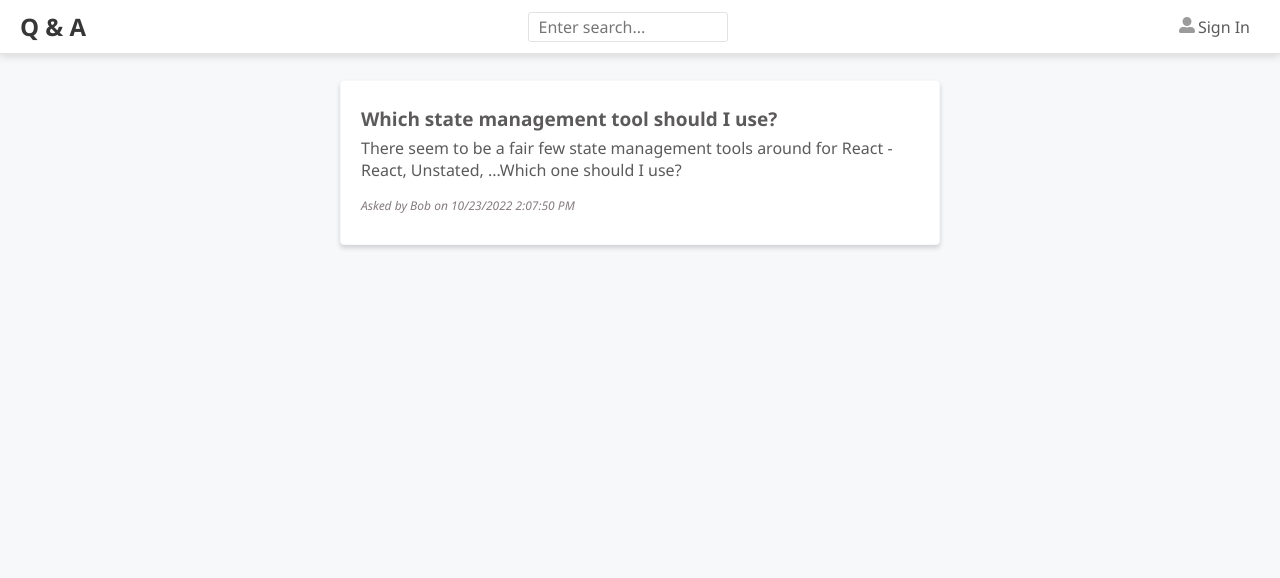
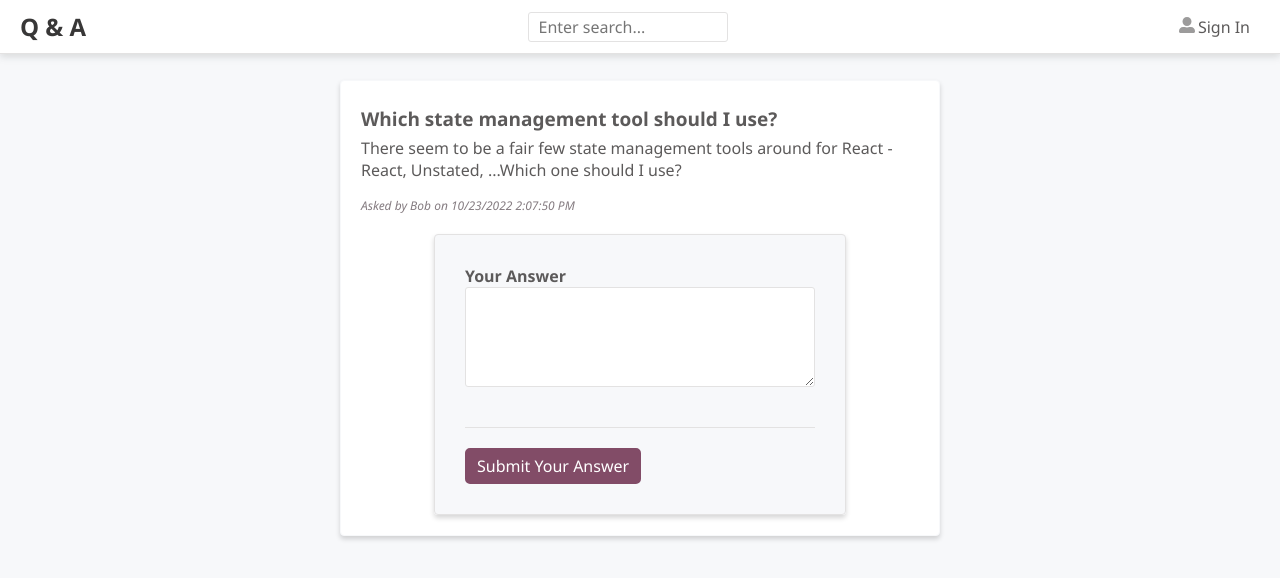
Before and after one commit to ikembakwem/frontend, a React (Create React App) app: page /questions/2 in a window 1280 px wide. Shown: the top 578 px of the page. Built offline with nearby package versions, Linux system fonts and the light colour scheme; the HTML template or start-up script is replaced by a standard one.

Commit message:
Finished creating Forms

```diff
--- a/src/Styles.ts
+++ b/src/Styles.ts
@@ -1,4 +1,5 @@
 import styled from '@emotion/styled';
+import { css } from '@emotion/react';
 
 // Colors
 export const gray1 = '#383737';
@@ -41,3 +42,71 @@ export const PrimaryButton = styled.button`
     cursor: not-allowed;
   }
 `;
+
+export const Fieldset = styled.fieldset`
+  margin: 10px auto 0;
+  padding: 30px;
+  width: 350px;
+  background-color: ${gray6};
+  border-radius: 4px;
+  border: 1px solid ${gray5};
+  box-shadow: 0 3px 5px 0 rgba(0, 0, 0, 0.16);
+`;
+
+export const FieldContainer = styled.div`
+  margin-bottom: 10px;
+`;
+
+export const FieldLabel = styled.label`
+  font-weight: bold;
+`;
+
+const baseFieldCSS = css`
+  box-sizing: border-box;
+  font-family: ${fontFamily};
+  font-size: ${fontSize};
+  margin-bottom: 5px;
+  padding: 8px 10px;
+  border: 1px solid ${gray5};
+  border-radius: 3px;
+  color: ${gray2};
+  background-color: white;
+  width: 100%;
+  :focus {
+    outline-color: ${gray5};
+  }
+
+  :disabled {
+    background-color: ${gray6};
+  }
+`;
+
+export const FieldInput = styled.input`
+  ${baseFieldCSS}
+`;
+
+export const FieldTextArea = styled.textarea`
+  ${baseFieldCSS}
+  height: 100px
+`;
+
+export const FieldError = styled.div`
+  color: red;
+  font-size: 12px;
+`;
+
+export const FormButtonContainer = styled.div`
+  margin: 30px 0 0;
+  padding: 20px 0 0;
+  border-top: 1px solid ${gray5};
+`;
+
+export const SubmissionSuccess = styled.div`
+  margin-top: 10px;
+  color: green;
+`;
+
+export const SubmissionFailer = styled.div`
+  margin-top: 10px;
+  color: red;
+`;
--- a/src/components/Header.tsx
+++ b/src/components/Header.tsx
@@ -3,27 +3,27 @@
 import { css } from '@emotion/react';
 
 // Dependencies
-import React, { ChangeEvent, useState } from 'react';
+import React from 'react';
+import { useForm } from 'react-hook-form';
 
 // Components
 import { FaUserAlt as UserIcon } from 'react-icons/fa';
 import { Link, useSearchParams } from 'react-router-dom';
 import { fontFamily, fontSize, gray1, gray2, gray5 } from '../Styles';
 
+type FormData = {
+  search: string;
+};
+
 export const Header = () => {
+  const { register } = useForm<FormData>();
   const [searchParams] = useSearchParams();
 
+  // const { ref, name } = register('search');
   const criteria = searchParams.get('criteria') || '';
-
-  const [search, setSearch] = useState(criteria);
-
-  const handleSearchInputChange = (e: ChangeEvent<HTMLInputElement>) => {
-    setSearch(e.currentTarget.value);
-  };
 
   const handleSubmit = (e: React.FormEvent) => {
     e.preventDefault();
-    console.log(search);
   };
   return (
     <div
@@ -54,10 +54,10 @@ export const Header = () => {
       </Link>
       <form onSubmit={handleSubmit}>
         <input
+          {...register('search')}
           type="text"
           placeholder="Enter search..."
-          value={search}
-          onChange={handleSearchInputChange}
+          defaultValue={criteria}
           css={css`
             box-sizing: border-box;
             font-family: ${fontFamily};
--- a/src/pages/AskPage.tsx
+++ b/src/pages/AskPage.tsx
@@ -1,5 +1,43 @@
+import { useForm } from 'react-hook-form';
 import { Page } from '../components/Page';
+import {
+  FieldContainer,
+  FieldInput,
+  FieldLabel,
+  Fieldset,
+  FieldTextArea,
+  FormButtonContainer,
+  PrimaryButton,
+} from '../Styles';
 
-export const AskPage = () => <Page title="Ask a question">{null}</Page>;
+type FormData = {
+  title: string;
+  content: string;
+};
+
+export const AskPage = () => {
+  const { register } = useForm<FormData>();
+  //   const { ref, name } = register('title');
+
+  return (
+    <Page title="Ask a question">
+      <form>
+        <Fieldset>
+          <FieldContainer>
+            <FieldLabel htmlFor="title">Title</FieldLabel>
+            <FieldInput id="title" type="text" {...register('title')} />
+          </FieldContainer>
+          <FieldContainer>
+            <FieldLabel htmlFor="content">Content</FieldLabel>
+            <FieldTextArea id="content" {...register('content')} />
+          </FieldContainer>
+          <FormButtonContainer>
+            <PrimaryButton type="submit">Submit Your Question</PrimaryButton>
+          </FormButtonContainer>
+        </Fieldset>
+      </form>
+    </Page>
+  );
+};
 
 export default AskPage;
--- a/src/pages/QuestionPage.tsx
+++ b/src/pages/QuestionPage.tsx
@@ -5,8 +5,22 @@ import { Page } from '../components/Page';
 import { useParams } from 'react-router-dom';
 import { getQuestion, QuestionData } from '../QuestionsData';
 import React, { useEffect, useState } from 'react';
-import { gray3, gray6 } from '../Styles';
+import {
+  FieldContainer,
+  FieldLabel,
+  Fieldset,
+  FieldTextArea,
+  FormButtonContainer,
+  gray3,
+  gray6,
+  PrimaryButton,
+} from '../Styles';
 import { AnswerList } from '../components/AnswerList';
+import { useForm } from 'react-hook-form';
+
+type FormData = {
+  content: string;
+};
 
 export const QuestionPage = () => {
   const [question, setQuestion] = useState<QuestionData | null>(null);
@@ -23,6 +37,8 @@ export const QuestionPage = () => {
       doGetQuestions(Number(questionId));
     }
   }, [questionId]);
+
+  const { register } = useForm<FormData>();
 
   return (
     <Page>
@@ -66,6 +82,23 @@ export const QuestionPage = () => {
               } on ${question.created.toLocaleDateString()} ${question.created.toLocaleTimeString()}`}
             </div>
             <AnswerList data={question.answers} />
+            <form
+              css={css`
+                margin-top: 20px;
+              `}
+            >
+              <Fieldset>
+                <FieldContainer>
+                  <FieldLabel htmlFor="content">Your Answer</FieldLabel>
+                  <FieldTextArea id="content" {...register('content')} />
+                </FieldContainer>
+                <FormButtonContainer>
+                  <PrimaryButton type="submit">
+                    Submit Your Answer
+                  </PrimaryButton>
+                </FormButtonContainer>
+              </Fieldset>
+            </form>
           </React.Fragment>
         )}
       </div>
--- a/tsconfig.json
+++ b/tsconfig.json
@@ -14,7 +14,8 @@
     "resolveJsonModule": true,
     "isolatedModules": true,
     "noEmit": true,
-    "jsx": "react-jsx"
+    "jsx": "react-jsx",
+    "strictNullChecks": true
   },
   "include": ["src"]
 }
```
